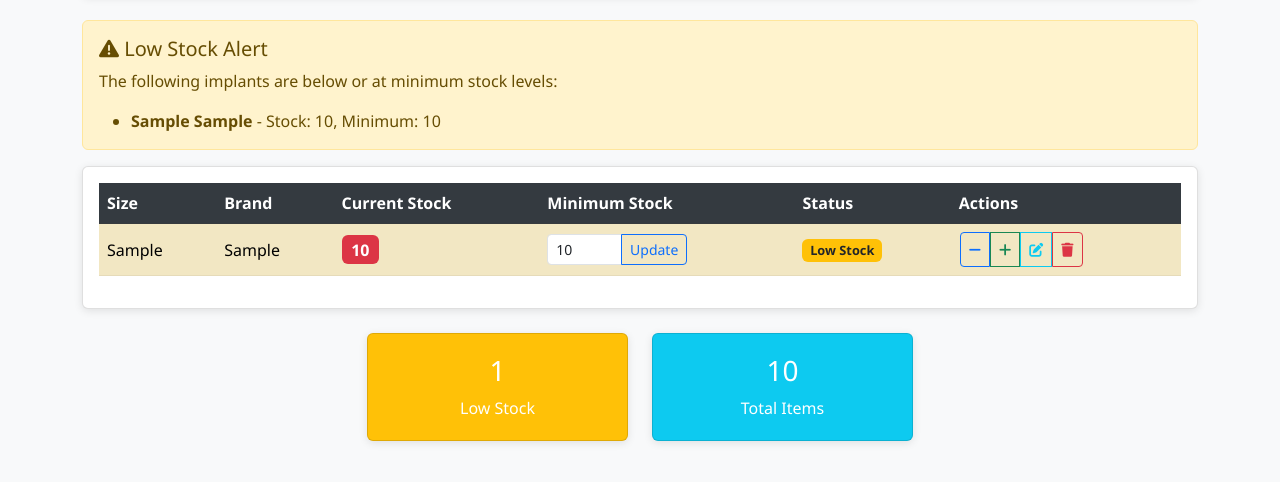
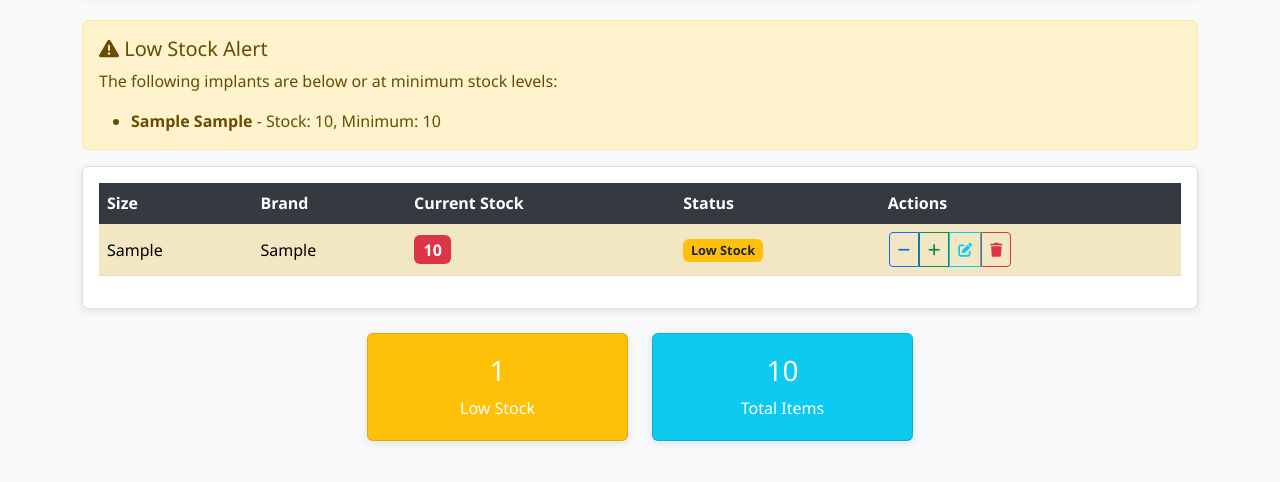
Before and after one commit to Ethanxu1/Implant-Database, a Flask app: page / in a window 1280 px wide. Shown: the part 266-748 px from the top of the page. Run offline with Flask 3, Linux system fonts and the light colour scheme; a user stored in the database is signed in; tables that the repository leaves empty hold one stand-in row (values such as "Sample post").

Commit message:
remove min stock display

```diff
--- a/templates/index.html
+++ b/templates/index.html
@@ -63,7 +63,6 @@
                         <th>Size</th>
                         <th>Brand</th>
                         <th>Current Stock</th>
-                        <th>Minimum Stock</th>
                         <th>Status</th>
                         <th>Actions</th>
                     </tr>
@@ -77,14 +76,6 @@
                             <span class="badge {% if implant.stock > implant.min_stock %}bg-success{% else %}bg-danger{% endif %} fs-6">
                                 {{ implant.stock }}
                             </span>
-                        </td>
-                        <td class="align-middle">
-                            <form method="POST" action="{{ url_for('update_min_stock', implant_id=implant.id, search=search, size_filter=size_filter, brand_filter=brand_filter) }}" class="d-inline">
-                                <div class="input-group input-group-sm" style="width: 140px;">
-                                    <input type="number" class="form-control" name="min_stock" value="{{ implant.min_stock }}" min="0">
-                                    <button type="submit" class="btn btn-outline-primary">Update</button>
-                                </div>
-                            </form>
                         </td>
                         <td class="align-middle">
                             {% if implant.is_low_stock() %}
```
